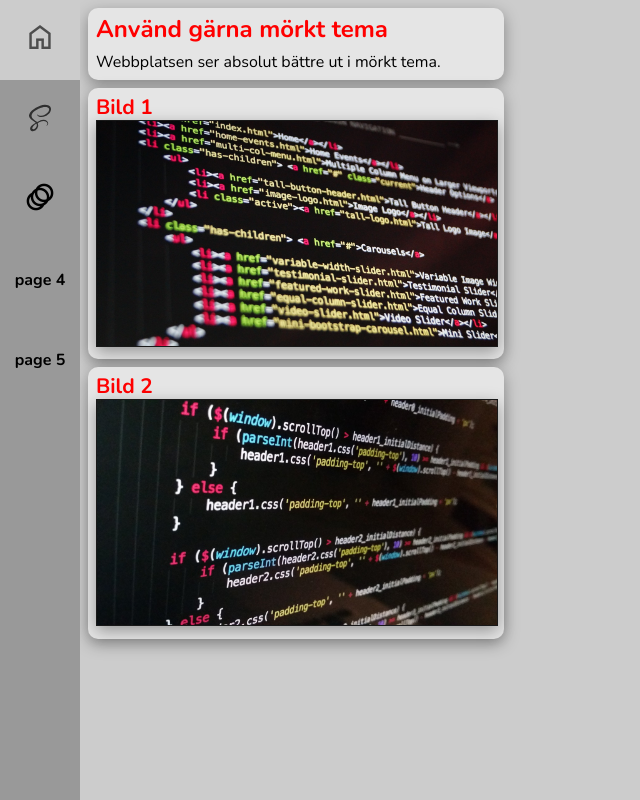
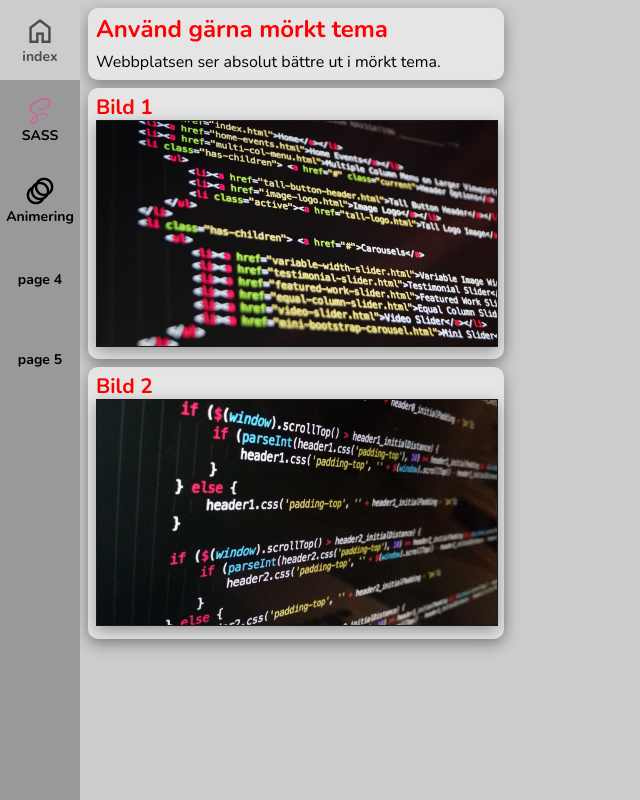
Before and after one commit to maxdeekay/front-end_moment4, a website built with Parcel: page src/index.html in a window 1280 px wide. Shown: the whole page, without its empty margins (0-640 px from the left). Built offline with nearby package versions, Linux system fonts and the light colour scheme; a web font is replaced by a local one.

Commit message:
added text to nav bar buttons

```diff
--- a/src/css/_layout.scss
+++ b/src/css/_layout.scss
@@ -21,6 +21,8 @@ nav {
     top: 0;
     display: none;
 
+    * { font-size: 14px; }
+
     ul {
         margin-block-start: 0;
         margin-block-end: 0;
@@ -31,6 +33,7 @@ nav {
         list-style-type: none;
         height: 80px;
         width: 100%;
+        position: relative;
     }
 
     a {
@@ -38,9 +41,13 @@ nav {
         color: base.$nav-link-color;
         height: 100%;
         display: block;
-        line-height: 80px;
         text-align: center;
         font-weight: bold;
+        display: flex;
+        flex-direction: column;
+        justify-content: center;
+        align-items: center;
+        gap: 2px;
 
         &:hover {
             color: base.$text-color;
@@ -50,20 +57,10 @@ nav {
     img {
         width: 100%;
         max-width: 30px;
-        height: 95%;
-    }
-
-    .nav-svg-item {
-        filter: invert(100%) sepia(0%) saturate(0%) hue-rotate(82deg) brightness(105%) contrast(105%);
-
-        &:hover {
-            filter: none;
-        }
     }
 
     .material-symbols-outlined {
         font-size: 32px;
-        line-height: 75px;
     }
 }
 
--- a/src/css/_themes.scss
+++ b/src/css/_themes.scss
@@ -10,5 +10,4 @@
     nav a:hover, .active { color: base.$nav-link-color-light; }
     #open nav:hover { background-color: base.$button-hover-color-light; }
     p, #container * { color: base.$text-color-light };
-    nav .nav-svg-item { filter: invert(100%) sepia(0%) saturate(0%) hue-rotate(82deg) brightness(40%) contrast(105%); }
 }
--- a/src/index.html
+++ b/src/index.html
@@ -15,9 +15,9 @@
 
     <nav>
         <ul>
-            <li><a href="index.html" class="active"><span class="material-symbols-outlined">home</span></a></li>
-            <li><a href="sass.html" class="nav-svg-item"><img src="images/scss.svg" alt="SASS"></a></li>
-            <li><a href="animering.html"><span class="material-symbols-outlined">animation</span></a></li>
+            <li><a href="index.html" class="active"><span class="material-symbols-outlined">home</span><span>index</span></a></li>
+            <li><a href="sass.html"><img src="images/scss.svg" alt="SASS"><span>SASS</span></a></li>
+            <li><a href="animering.html"><span class="material-symbols-outlined">animation</span><span>Animering</span></a></li>
             <li><a href="#">page 4</a></li>
             <li><a href="#">page 5</a></li>
         </ul>
```
Also changed, not shown: src/animering.html (+3 -3 lines), src/sass.html (+3 -3 lines).
